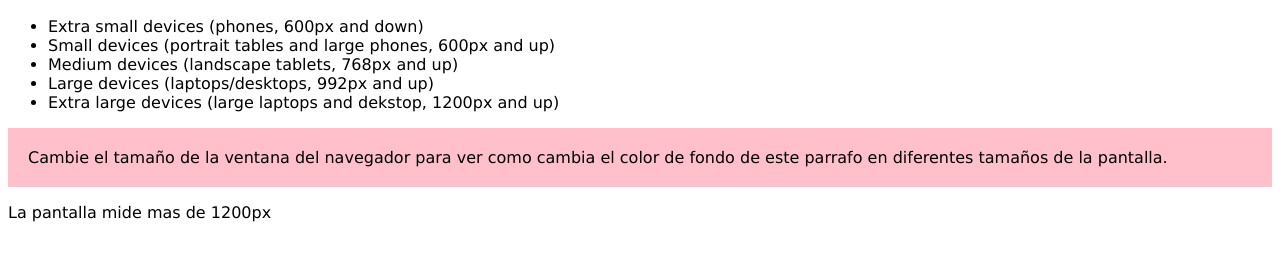
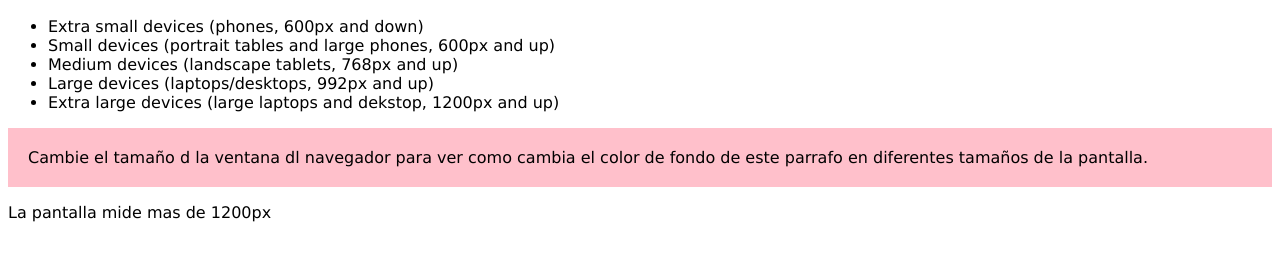
Before and after one commit to mariano12060/Pruebacodoacodo, a plain HTML site: page Ejercicios en CSS/Breakpoints.html in a window 1280 px wide. Shown: the part 112-372 px from the top of the page. Drawn offline with Linux system fonts and the light colour scheme.

Commit message:
2do commit de la rama Mariano

```diff
--- a/Ejercicios en CSS/Breakpoints.html
+++ b/Ejercicios en CSS/Breakpoints.html
@@ -14,10 +14,12 @@
         <li>Small devices (portrait tables and large phones, 600px and up)</li>
         <li>Medium devices (landscape tablets, 768px and up)</li>
         <li>Large devices (laptops/desktops, 992px and up)</li>
-        <li>Extra large devices (large laptops and dekstop, 1200px and up)</li>
+        <li>Extra large devices (large laptops and dekstop, 1200px and up) </li>
     </ul>
 
-    <p class="ejemplo">Cambie el tamaño de la ventana del navegador para ver como cambia el color de fondo de este parrafo en diferentes tamaños de la pantalla.</p>
+
+
+    <p class="ejemplo">Cambie el tamaño d la ventana dl navegador para ver como cambia el color de fondo de este parrafo en diferentes tamaños de la pantalla.</p>
     <p class="tamano"></p>
 </body>
 </html>
```
